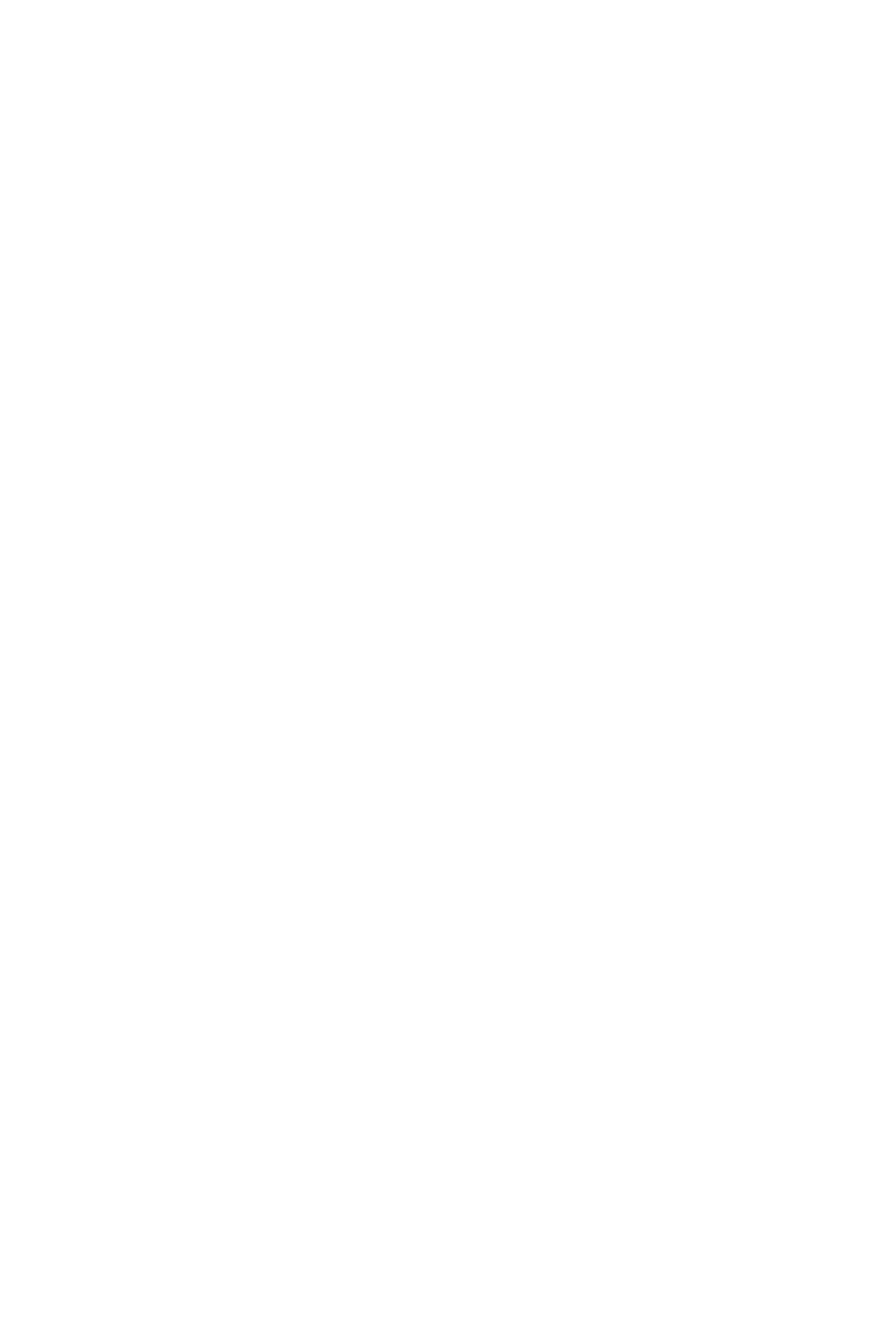
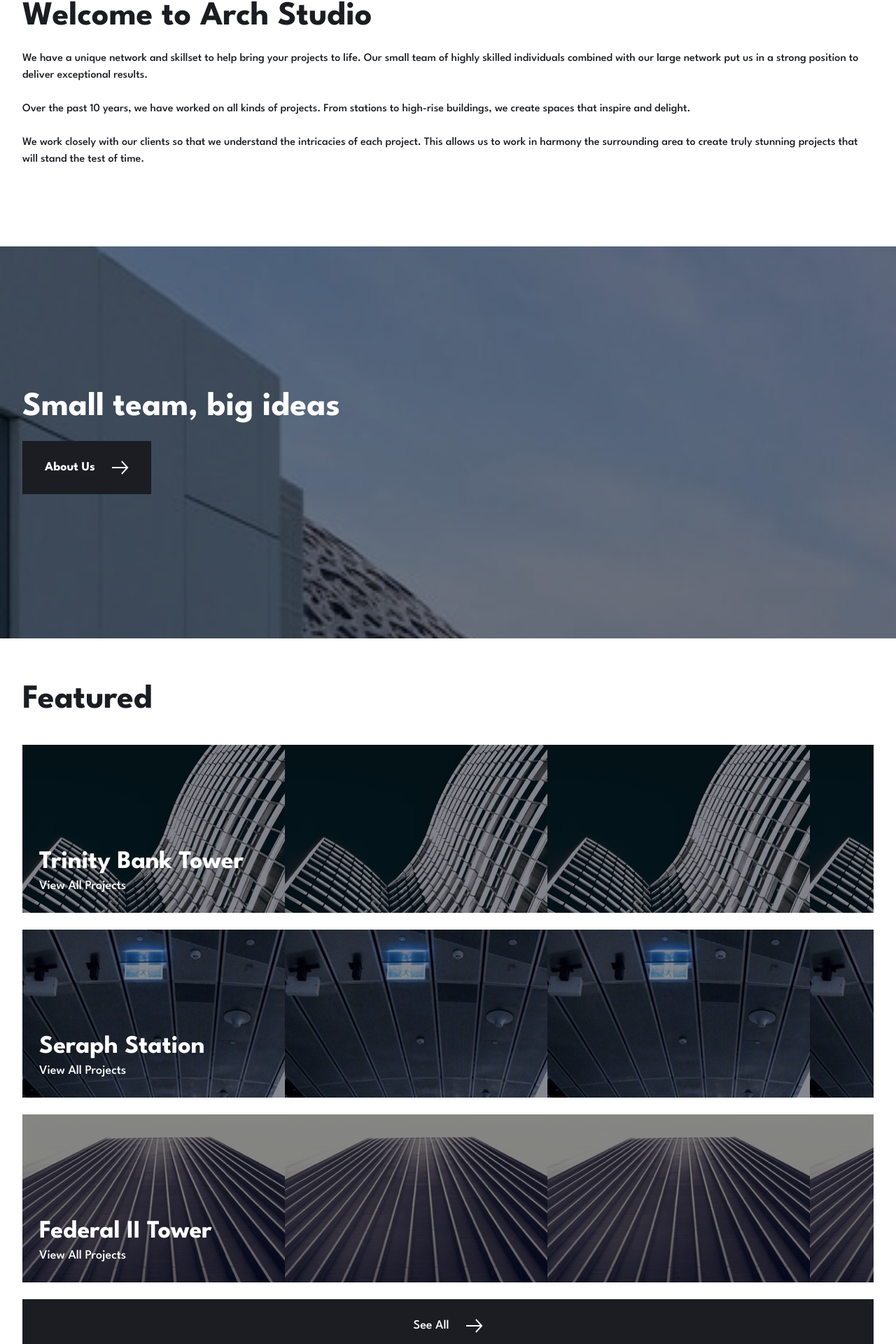
Before and after one commit to ccccchriz/arch-studio-website, a React (Vite) app: page / in a window 1280 px wide. Shown: the part 225-2145 px from the top of the page at 70% size. Before the commit the page ends 800 px from the top, so only its background shows below. Built offline with nearby package versions, Linux system fonts and the light colour scheme.

Commit message:
homepage

```diff
--- a/src/Pages/Home.tsx
+++ b/src/Pages/Home.tsx
@@ -1,11 +1,90 @@
 import Carousel from "../components/Carousel";
 import MainLayout from "../layouts/MainLayout";
+
+const featured = [
+  {
+    image: "bg-[url(/images/home/mobile/image-hero-trinity.jpg)]",
+    title: "Trinity Bank Tower",
+  },
+  {
+    image: "bg-[url(/images/home/mobile/image-hero-seraph.jpg)]",
+    title: "Seraph Station",
+  },
+  {
+    image: "bg-[url(/images/home/mobile/image-hero-federal.jpg)]",
+    title: "Federal II Tower",
+  },
+];
 
 export default function Home() {
   return (
     <MainLayout>
       <h1 className="sr-only">Arch Aritecture Studio</h1>
       <Carousel />
+      <div className="px-8 text-neutral-600 mt-16 grid gap-6 mb-28">
+        <div className="w-full max-w-16 border-t border-t-neutral-300"></div>
+        <h2 className="text-5xl mt-10 font-bold">Welcome to Arch Studio</h2>
+        <p>
+          We have a unique network and skillset to help bring your projects to
+          life. Our small team of highly skilled individuals combined with our
+          large network put us in a strong position to deliver exceptional
+          results.
+        </p>
+        <p>
+          Over the past 10 years, we have worked on all kinds of projects. From
+          stations to high-rise buildings, we create spaces that inspire and
+          delight.
+        </p>
+        <p>
+          We work closely with our clients so that we understand the intricacies
+          of each project. This allows us to work in harmony the surrounding
+          area to create truly stunning projects that will stand the test of
+          time.
+        </p>
+      </div>
+      <div className="min-h-[35rem] grid content-center gap-6 p-8 text-neutral-100 font-bold bg-[url(/images/home/mobile/image-small-team.jpg)] bg-cover bg-neutral-600 bg-opacity-60 bg-blend-overlay">
+        <h2 className="text-5xl ">Small team, big ideas</h2>
+        <a
+          href=""
+          type="button"
+          className="flex bg-neutral-600 text-lg px-8 py-6 justify-self-start items-center gap-6"
+        >
+          About Us
+          <img
+            src="/images/icons/icon-arrow.svg"
+            alt=""
+            className="filter brightness-0 invert w-6 h-5"
+          />
+        </a>
+      </div>
+      <div className="px-8 grid gap-6 mt-16">
+        <h2 className="text-neutral-600 text-5xl font-bold mb-4">Featured</h2>
+        <ul className="grid gap-6 text-neutral-100">
+          {featured.map((el, index) => (
+            <li
+              key={index}
+              className={`min-h-60 p-6 grid content-end ${el.image} bg-neutral-600 bg-opacity-60 bg-blend-overlay`}
+            >
+              <h3 className="text-4xl font-bold">{el.title}</h3>
+              <a href="" className="text-lg">
+                View All Projects
+              </a>
+            </li>
+          ))}
+        </ul>
+        <a
+          href=""
+          type="button"
+          className="flex bg-neutral-600 text-lg px-8 py-6 text-neutral-100 justify-center items-center gap-6"
+        >
+          See All
+          <img
+            src="/images/icons/icon-arrow.svg"
+            alt=""
+            className="filter brightness-0 invert w-6 h-5"
+          />
+        </a>
+      </div>
     </MainLayout>
   );
 }
--- a/src/components/Carousel.tsx
+++ b/src/components/Carousel.tsx
@@ -34,7 +34,7 @@ export default function Carousel() {
           <li></li>
         ))}
       </ul> */}
-      <div className="grid desktop:hidden bg-[url(/images/home/mobile/image-hero-paramour.jpg)] bg-neutral-600 bg-opacity-60 bg-blend-overlay bg-cover px-8 py-28 text-neutral-100">
+      <div className="min-h-[35rem] grid place-content-center desktop:hidden bg-[url(/images/home/mobile/image-hero-paramour.jpg)] bg-neutral-600 bg-opacity-60 bg-blend-overlay bg-cover px-8 text-neutral-100">
         <h3 className="mb-3 font-bold text-5xl">Project Paramour</h3>
         <p className="mb-20 text-lg">
           Project made for an art museum near Southwest London. Project Paramour
```
